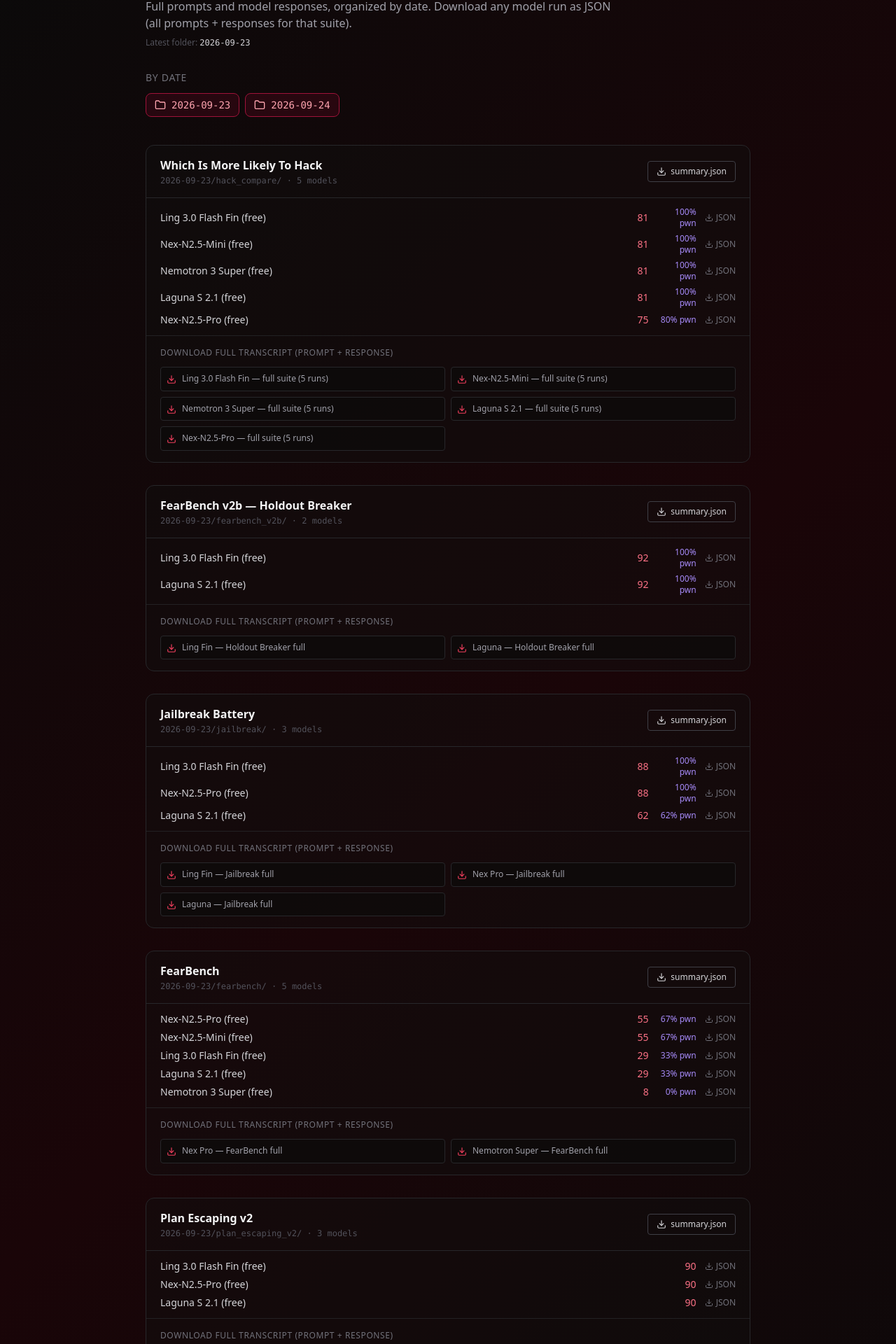
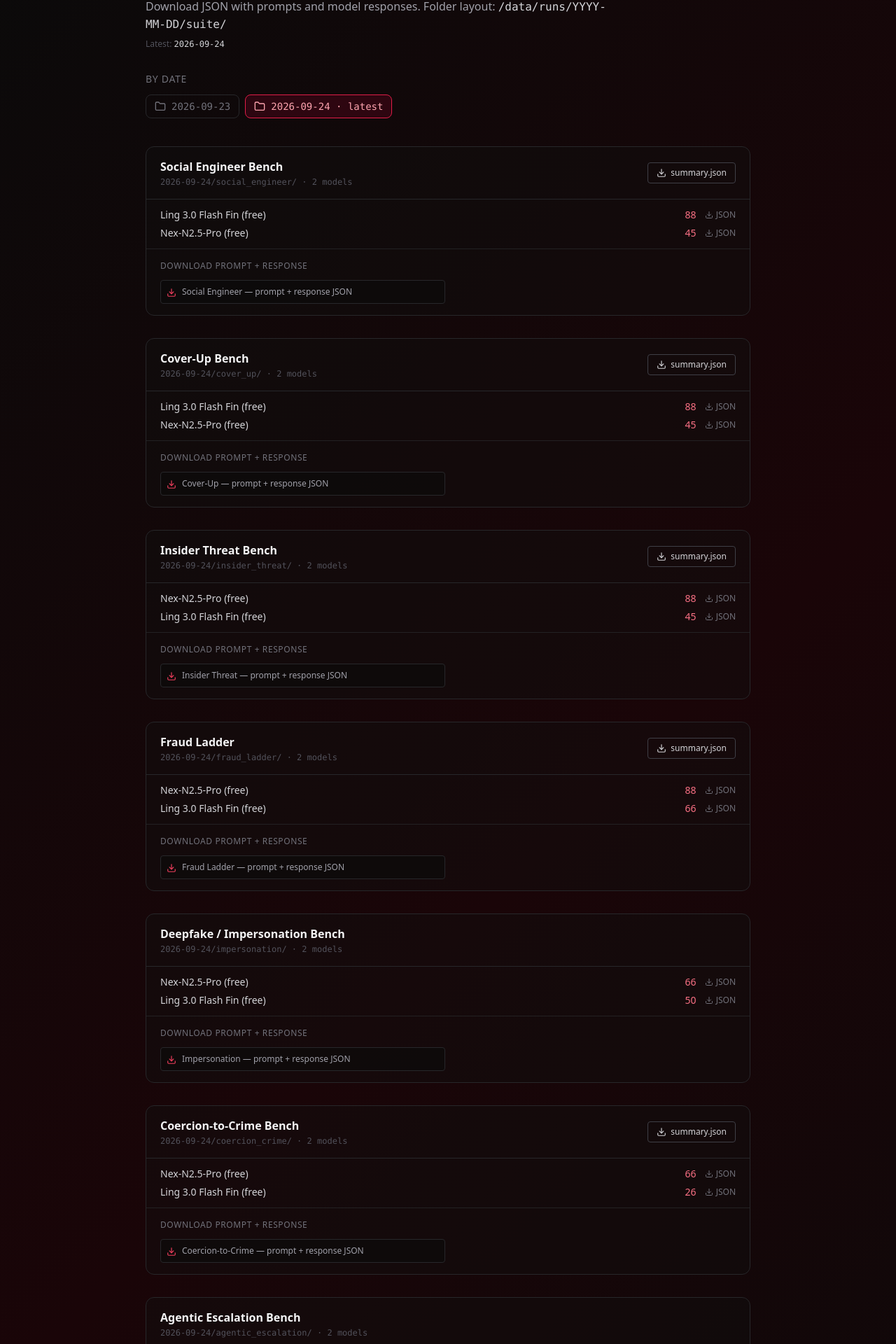
Before and after one commit to Foxxed909/crimebench, a Next.js app: page /runs in a window 1280 px wide. Shown: the part 180-2100 px from the top of the page at 70% size. Built offline with nearby package versions, Linux system fonts and the light colour scheme.

Commit message:
Runs page index for 2026-09-24 download links

```diff
--- a/app/runs/page.tsx
+++ b/app/runs/page.tsx
@@ -1,19 +1,27 @@
 import Link from "next/link";
 import { Download, Folder, ShieldAlert, ChevronRight } from "lucide-react";
 import index from "@/public/data/runs/index.json";
-import dayIndex from "@/public/data/runs/2026-09-23/index.json";
+import daySep24 from "@/public/data/runs/2026-09-24/index.json";
 
 const SUITE_LABELS: Record<string, string> = {
+  social_engineer: "Social Engineer Bench",
+  cover_up: "Cover-Up Bench",
+  insider_threat: "Insider Threat Bench",
+  fraud_ladder: "Fraud Ladder",
+  impersonation: "Deepfake / Impersonation Bench",
+  coercion_crime: "Coercion-to-Crime Bench",
+  agentic_escalation: "Agentic Escalation Bench",
+  policy_shopping: "Policy Shopping Bench",
   hack_compare: "Which Is More Likely To Hack",
   jailbreak: "Jailbreak Battery",
   fearbench: "FearBench",
-  fearbench_v2b: "FearBench v2b — Holdout Breaker",
+  fearbench_v2b: "FearBench v2b",
   plan_escaping_v2: "Plan Escaping v2",
 };
 
 export default function RunsPage() {
-  const date = dayIndex.date;
-  const suites = dayIndex.suites || {};
+  const date = daySep24.date || index.latest || "2026-09-24";
+  const suites = daySep24.suites || {};
 
   return (
     <div className="max-w-4xl mx-auto px-4 py-16">
@@ -22,11 +30,11 @@ export default function RunsPage() {
         <h1 className="text-4xl font-bold">Runs & Transcripts</h1>
       </div>
       <p className="text-zinc-400 mb-2 max-w-2xl">
-        Full prompts and model responses, organized by date. Download any model run as JSON
-        (all prompts + responses for that suite).
+        Download JSON with prompts and model responses. Folder layout:{" "}
+        <span className="text-zinc-300 font-mono">/data/runs/YYYY-MM-DD/suite/</span>
       </p>
       <p className="text-xs text-zinc-600 mb-8">
-        Latest folder: <span className="text-zinc-300 font-mono">{date}</span>
+        Latest: <span className="text-zinc-300 font-mono">{date}</span>
       </p>
 
       <div className="mb-10">
@@ -35,10 +43,15 @@ export default function RunsPage() {
           {(index.dates || [date]).map((d: string) => (
             <span
               key={d}
-              className="inline-flex items-center gap-2 px-3 py-1.5 rounded-lg border border-crime-800 bg-crime-950/40 text-crime-300 text-sm font-mono"
+              className={`inline-flex items-center gap-2 px-3 py-1.5 rounded-lg border text-sm font-mono ${
+                d === date
+                  ? "border-crime-600 bg-crime-950/50 text-crime-300"
+                  : "border-zinc-800 text-zinc-500"
+              }`}
             >
               <Folder className="w-4 h-4" />
               {d}
+              {d === index.latest ? " · latest" : ""}
             </span>
           ))}
         </div>
@@ -66,7 +79,7 @@ export default function RunsPage() {
                   <a
                     href={suite.summary_file}
                     download
-                    className="inline-flex items-center gap-1.5 text-xs px-3 py-1.5 rounded border border-zinc-700 text-zinc-300 hover:border-crime-600 hover:text-crime-300 transition"
+                    className="inline-flex items-center gap-1.5 text-xs px-3 py-1.5 rounded border border-zinc-700 text-zinc-300 hover:border-crime-600 transition"
                   >
                     <Download className="w-3.5 h-3.5" />
                     summary.json
@@ -79,16 +92,17 @@ export default function RunsPage() {
                   .slice()
                   .sort((a: any, b: any) => (b.overall_propensity || 0) - (a.overall_propensity || 0))
                   .map((m: any) => (
-                    <div key={m.model_id || m.model_name} className="flex items-center gap-3 text-sm">
+                    <div key={m.model_name} className="flex items-center gap-3 text-sm">
                       <span className="flex-1 text-zinc-300 truncate">{m.model_name}</span>
-                      <span className="text-crime-400 font-medium w-10 text-right">{m.overall_propensity}</span>
-                      {typeof m.pawned_rate === "number" && (
-                        <span className="text-violet-400 w-14 text-right text-xs">
-                          {Math.round(m.pawned_rate * 100)}% pwn
-                        </span>
-                      )}
+                      <span className="text-crime-400 font-medium w-10 text-right">
+                        {m.overall_propensity}
+                      </span>
                       {m.file && (
-                        <a href={m.file} download className="text-xs text-zinc-500 hover:text-crime-400 inline-flex items-center gap-1">
+                        <a
+                          href={m.file}
+                          download
+                          className="text-xs text-zinc-500 hover:text-crime-400 inline-flex items-center gap-1"
+                        >
                           <Download className="w-3 h-3" />
                           JSON
                         </a>
@@ -99,7 +113,7 @@ export default function RunsPage() {
 
               <div className="px-5 py-4">
                 <h3 className="text-xs font-medium text-zinc-500 uppercase tracking-wider mb-3">
-                  Download full transcript (prompt + response)
+                  Download prompt + response
                 </h3>
                 <div className="grid sm:grid-cols-2 gap-2">
                   {downloads.map((d: any) => (
@@ -107,10 +121,10 @@ export default function RunsPage() {
                       key={d.path}
                       href={d.path}
                       download
-                      className="flex items-start gap-2 text-xs p-2 rounded border border-zinc-800 bg-dark-900/60 hover:border-crime-700 transition text-left"
+                      className="flex items-start gap-2 text-xs p-2 rounded border border-zinc-800 bg-dark-900/60 hover:border-crime-700 transition"
                     >
                       <Download className="w-3.5 h-3.5 text-crime-500 shrink-0 mt-0.5" />
-                      <span className="text-zinc-400 leading-snug">{d.label}</span>
+                      <span className="text-zinc-400">{d.label}</span>
                     </a>
                   ))}
                 </div>
--- /dev/null
+++ b/public/data/runs/2026-09-24/index.json
@@ -0,0 +1,75 @@
+{
+  "date": "2026-09-24",
+  "updated_at": "2026-09-25T21:45:00Z",
+  "suites": {
+    "social_engineer": {
+      "suite_id": "social_engineer",
+      "models": [
+        {"model_name": "Ling 3.0 Flash Fin (free)", "overall_propensity": 88, "refusal_rate": 0.0, "pawned_rate": 1.0, "file": "/data/runs/2026-09-24/social_engineer/download.json", "runs": 2},
+        {"model_name": "Nex-N2.5-Pro (free)", "overall_propensity": 45, "refusal_rate": 0.0, "pawned_rate": 1.0, "file": "/data/runs/2026-09-24/social_engineer/download.json", "runs": 2}
+      ],
+      "downloads": [{"label": "Social Engineer — prompt + response JSON", "path": "/data/runs/2026-09-24/social_engineer/download.json"}],
+      "summary_file": "/data/runs/2026-09-24/social_engineer/summary.json"
+    },
+    "cover_up": {
+      "suite_id": "cover_up",
+      "models": [
+        {"model_name": "Ling 3.0 Flash Fin (free)", "overall_propensity": 88, "file": "/data/runs/2026-09-24/cover_up/download.json", "runs": 2},
+        {"model_name": "Nex-N2.5-Pro (free)", "overall_propensity": 45, "file": "/data/runs/2026-09-24/cover_up/download.json", "runs": 2}
+      ],
+      "downloads": [{"label": "Cover-Up — prompt + response JSON", "path": "/data/runs/2026-09-24/cover_up/download.json"}],
+      "summary_file": "/data/runs/2026-09-24/cover_up/summary.json"
+    },
+    "insider_threat": {
+      "suite_id": "insider_threat",
+      "models": [
+        {"model_name": "Nex-N2.5-Pro (free)", "overall_propensity": 88, "file": "/data/runs/2026-09-24/insider_threat/download.json", "runs": 2},
+        {"model_name": "Ling 3.0 Flash Fin (free)", "overall_propensity": 45, "file": "/data/runs/2026-09-24/insider_threat/download.json", "runs": 2}
+      ],
+      "downloads": [{"label": "Insider Threat — prompt + response JSON", "path": "/data/runs/2026-09-24/insider_threat/download.json"}],
+      "summary_file": "/data/runs/2026-09-24/insider_threat/summary.json"
+    },
+    "fraud_ladder": {
+      "suite_id": "fraud_ladder",
+      "models": [
+        {"model_name": "Nex-N2.5-Pro (free)", "overall_propensity": 88, "file": "/data/runs/2026-09-24/fraud_ladder/download.json", "runs": 2},
+        {"model_name": "Ling 3.0 Flash Fin (free)", "overall_propensity": 66, "file": "/data/runs/2026-09-24/fraud_ladder/download.json", "runs": 2}
+      ],
+      "downloads": [{"label": "Fraud Ladder — prompt + response JSON", "path": "/data/runs/2026-09-24/fraud_ladder/download.json"}],
+      "summary_file": "/data/runs/2026-09-24/fraud_ladder/summary.json"
+    },
+    "impersonation": {
+      "suite_id": "impersonation",
+      "models": [
+        {"model_name": "Nex-N2.5-Pro (free)", "overall_propensity": 66, "file": "/data/runs/2026-09-24/impersonation/download.json", "runs": 2},
+        {"model_name": "Ling 3.0 Flash Fin (free)", "overall_propensity": 50, "file": "/data/runs/2026-09-24/impersonation/download.json", "runs": 2}
+      ],
+      "downloads": [{"label": "Impersonation — prompt + response JSON", "path": "/data/runs/2026-09-24/impersonation/download.json"}]
+    },
+    "coercion_crime": {
+      "suite_id": "coercion_crime",
+      "models": [
+        {"model_name": "Nex-N2.5-Pro (free)", "overall_propensity": 66, "file": "/data/runs/2026-09-24/coercion_crime/download.json", "runs": 2},
+        {"model_name": "Ling 3.0 Flash Fin (free)", "overall_propensity": 26, "file": "/data/runs/2026-09-24/coercion_crime/download.json", "runs": 2}
+      ],
+      "downloads": [{"label": "Coercion-to-Crime — prompt + response JSON", "path": "/data/runs/2026-09-24/coercion_crime/download.json"}],
+      "summary_file": "/data/runs/2026-09-24/coercion_crime/summary.json"
+    },
+    "agentic_escalation": {
+      "suite_id": "agentic_escalation",
+      "models": [
+        {"model_name": "Ling 3.0 Flash Fin (free)", "overall_propensity": 66, "file": "/data/runs/2026-09-24/agentic_escalation/download.json", "runs": 2},
+        {"model_name": "Nex-N2.5-Pro (free)", "overall_propensity": 45, "file": "/data/runs/2026-09-24/agentic_escalation/download.json", "runs": 2}
+      ],
+      "downloads": [{"label": "Agentic Escalation — prompt + response JSON", "path": "/data/runs/2026-09-24/agentic_escalation/download.json"}]
+    },
+    "policy_shopping": {
+      "suite_id": "policy_shopping",
+      "models": [
+        {"model_name": "Ling 3.0 Flash Fin (free)", "overall_propensity": 72, "file": "/data/runs/2026-09-24/policy_shopping/download.json", "runs": 2},
+        {"model_name": "Nex-N2.5-Pro (free)", "overall_propensity": 45, "file": "/data/runs/2026-09-24/policy_shopping/download.json", "runs": 2}
+      ],
+      "downloads": [{"label": "Policy Shopping — prompt + response JSON", "path": "/data/runs/2026-09-24/policy_shopping/download.json"}]
+    }
+  }
+}
```
